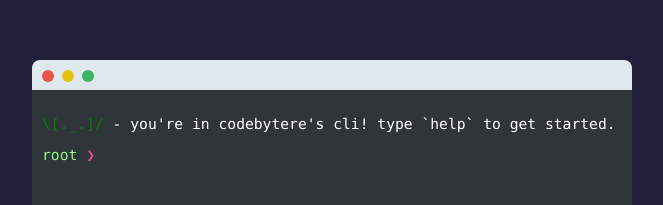
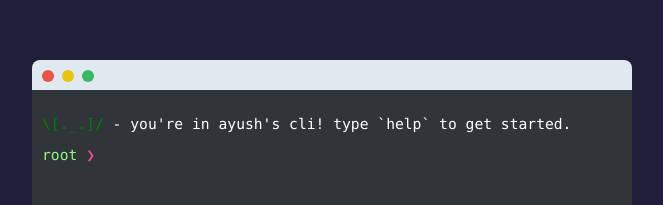
Before and after one commit to ayush-guptaa/site, a plain HTML site: page index.html in a window 1280 px wide. Shown: the part 148-353 px from the top of the page, without its empty margins (308-971 px from the left). Drawn offline with nearby package versions, Linux system fonts and the light colour scheme.

Commit message:
Update index.html

```diff
--- a/index.html
+++ b/index.html
@@ -16,7 +16,7 @@
       <div class="button green"></div>
     </header>
     <div id="terminal">
-      <p><span class="green">\[._.]/</span> - you're in codebytere's cli! type `help` to get started.</p>
+      <p><span class="green">\[._.]/</span> - you're in ayush's cli! type `help` to get started.</p>
         <p class="hidden">
           <span class="prompt">
             <span class="root">root</span>
```
